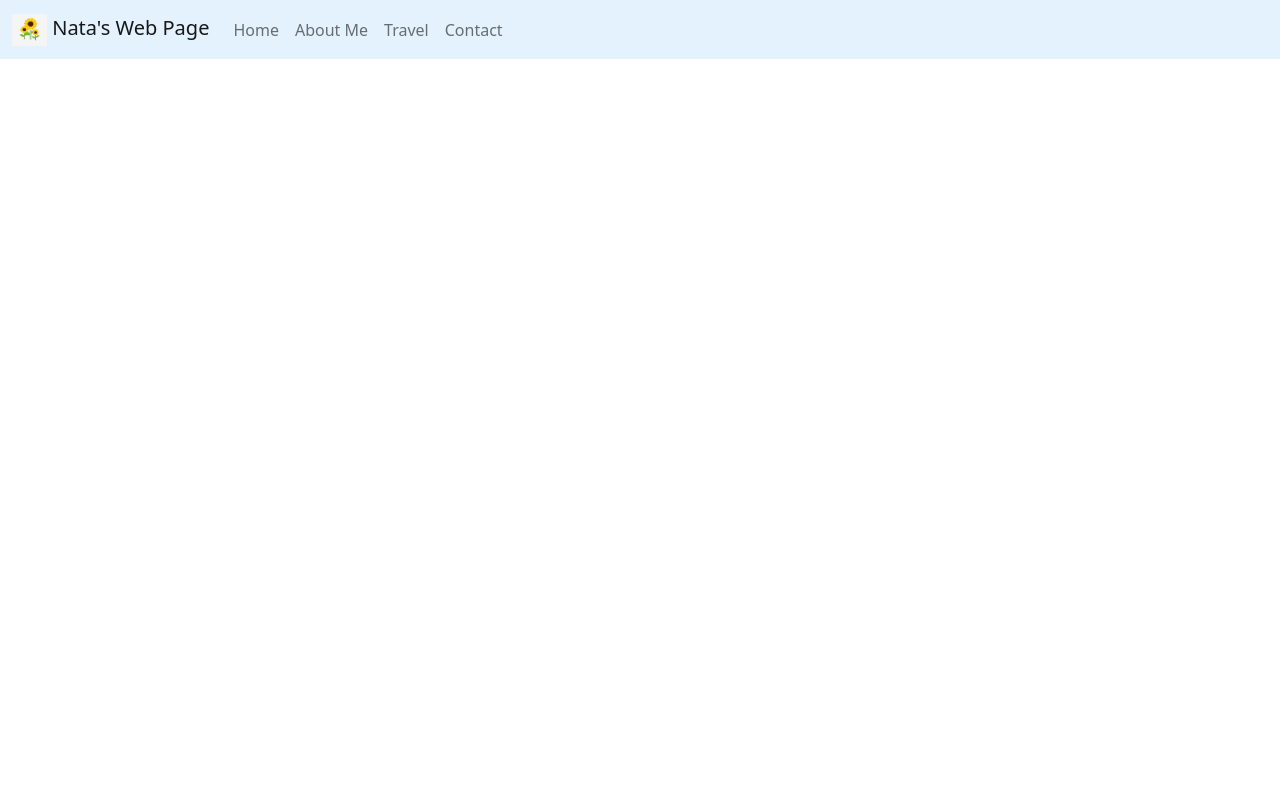
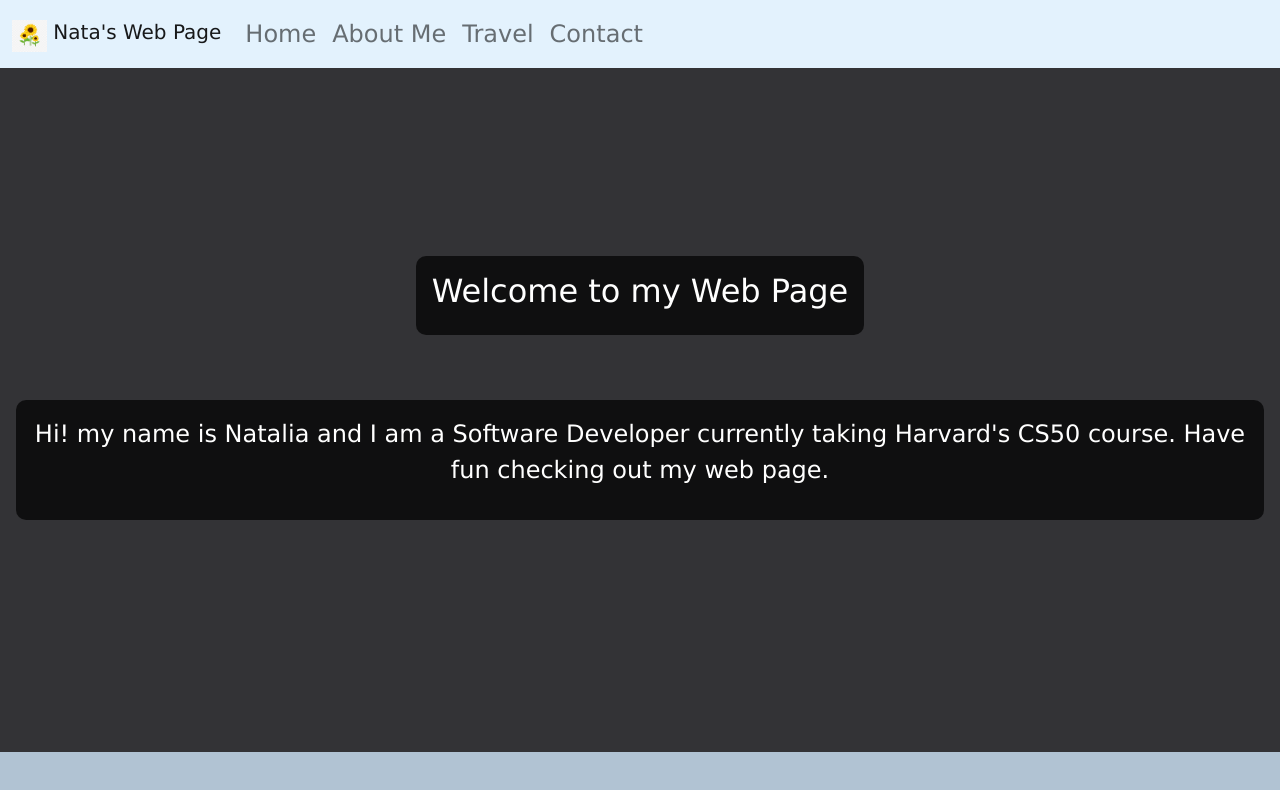
Before and after one commit to Natalia-Torres-Lora/CS50-Homepage, a plain HTML site: page index.html in a window 1280 px wide. Drawn offline with nearby package versions, Linux system fonts and the light colour scheme.

Commit message:
added images and content

```diff
--- a/index.html
+++ b/index.html
@@ -9,13 +9,15 @@
         <link href="styles.css" rel="stylesheet">
 
         <title>My Webpage</title>
+        <script src="index.js"></script>
+
     </head>
     <body>
         <header>
             <nav class="navbar navbar-expand-lg bg-body-tertiary" style="background-color: #e3f2fd;">
                 <div class="container-fluid">
                     <a class="navbar-brand" href="/index.html">
-                        <img src="/flower.jpg" alt="Logo" width="35" height="32" class="d-inline-block align-text-top">
+                        <img src="images/flower.jpg" alt="Logo" width="35" height="32" class="d-inline-block align-text-top">
                         Nata's Web Page
                     </a>
                   <div class="collapse navbar-collapse" id="navbarNav">
@@ -39,7 +41,18 @@
 
         </header>
         <main>
+          <div class="about_container">
+          <div class="title_container">
+            <h1>Welcome to my Web Page</h1>
+          </div>
+          <hr>
+          <div class="message_container">
+            <p>
+              Hi! my name is Natalia and I am a Software Developer currently taking Harvard's CS50 course. Have fun checking out my web page.
 
+            </p>
+          </div>
+        </div>
         </main>
         <footer>
 
--- a/index.js
+++ b/index.js
@@ -0,0 +1,6 @@
+const myCarouselElement = document.querySelector('#myCarousel')
+
+const carousel = new bootstrap.Carousel(myCarouselElement, {
+  interval: 2000,
+  touch: false
+})
--- a/styles.css
+++ b/styles.css
@@ -1,4 +1,61 @@
-.nav{
+* {
+    box-sizing: border-box;
+    margin: 0;
+    padding: 0;
+}
+
+body {
+    font-family: 'Lucida Sans', 'Lucida Sans Regular', 'Lucida Grande', 'Lucida Sans Unicode', Geneva, Verdana, sans-serif;
+    color: rgb(238, 232, 232);
+    font-size: x-large;
+    background-color: rgb(51, 51, 54);
+}
+
+.about_container {
+    display: flex;
+    flex-direction: column;
     align-items: center;
-    align-content: center;
+    justify-content: center;
+    height: 80vh;
 }
+
+.title_container,
+.message_container {
+    text-align: center;
+    margin: 1rem;
+    padding: 1rem;
+    background-color: rgba(0, 0, 0, 0.7);
+    border-radius: 10px;
+}
+
+.title_container h1 {
+    color: #fff;
+    font-size: 2rem;
+}
+
+.message_container p {
+    color: #fff;
+}
+.welcome_container {
+    display: flex;
+    justify-content: center;
+    align-items: center;
+    height: 80vh;
+    padding: 3rem;
+    margin: 3rem;;
+}
+
+.welcome_container p {
+    /* text-align: center; */
+    color: #fff;
+    font-size: 2rem;
+}
+
+footer {
+    position: fixed;
+    bottom: 0;
+    display: flex;
+    background-color: rgba(209, 232, 251, 0.8);
+    width: 100%;
+    height: 6%;
+}
```
Also changed, not shown: aboutMe.html (+7 -1 lines), contactMe.html (+2 -0 lines), travelWithMe.html (+29 -1 lines), images/PR1.jpg (added), images/PR2.jpg (added), images/PR3.jpg (added), images/flower.jpg (renamed from flower.jpg).
